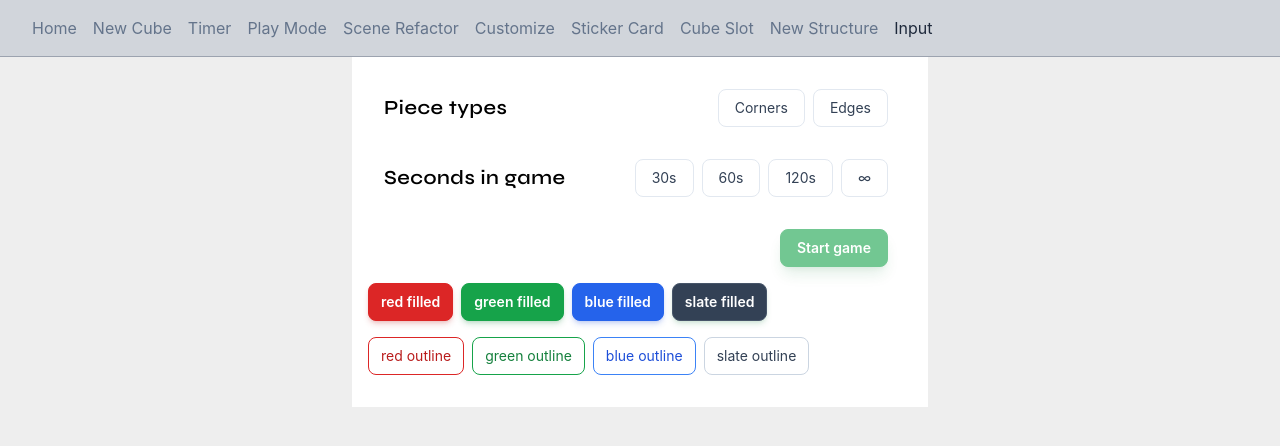
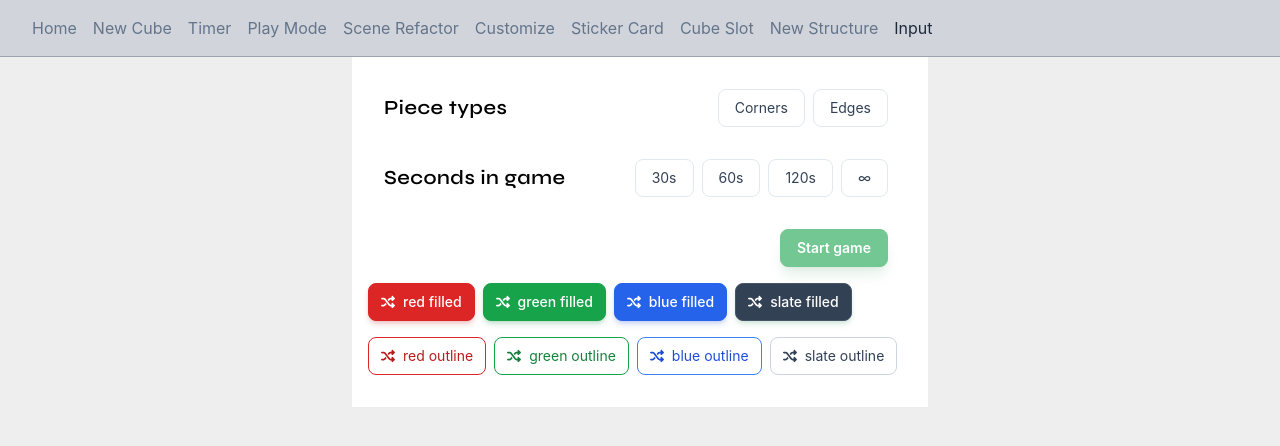
Before and after one commit to McHeisenburglar/rubiks-cube-3d-vite, a React (Vite) app: page /rubiks-cube-3d-vite/input-elements in a window 1280 px wide. Shown: the top 446 px of the page. Built offline with nearby package versions, Linux system fonts and the light colour scheme.

Commit message:
Add icon placement prop to NewButton.

```diff
--- a/src/components/input/InputPage.tsx
+++ b/src/components/input/InputPage.tsx
@@ -1,5 +1,5 @@
 import { FontAwesomeIcon } from "@fortawesome/react-fontawesome";
-import { faCheck } from "@fortawesome/free-solid-svg-icons";
+import { faCheck, faShuffle } from "@fortawesome/free-solid-svg-icons";
 import React, { useState } from "react";
 import { NewButton } from "../play-mode/NewButton";
 
@@ -235,6 +235,7 @@ const Main = () => {
                                             <NewButton
                                                 onClick={() => {}}
                                                 color={color}
+                                                icon={faShuffle}
                                                 style={style}
                                             >
                                                 {color} {style}
--- a/src/components/play-mode/NewButton.tsx
+++ b/src/components/play-mode/NewButton.tsx
@@ -5,40 +5,31 @@ import { FontAwesomeIcon } from "@fortawesome/react-fontawesome";
 interface NewButtonProps {
     children: ChildElement;
     icon?: IconDefinition;
+    iconPlacement?: "left" | "right";
     color?: "slate" | "blue" | "green" | "red";
     style?: "filled" | "outline";
     onClick: () => void;
 }
 
-type CSSMap<A extends string, B extends string> = {
-    [keyA in A]: {
-        [keyB in B]: string;
-    };
-};
-
 export const NewButton: React.FC<NewButtonProps> = ({
     children,
     icon,
+    iconPlacement = "left",
     color = "grey",
     style = "outline",
     onClick,
 }) => {
-    // const style = "filled";
-    // const color = "grey";
-
     const handleClick = (e: React.MouseEvent) => {
         (e.currentTarget as HTMLButtonElement).blur();
         onClick();
     };
 
-    type MyType = Record<typeof style, string>;
-
-    const defaultStyles: MyType = {
-        filled: "shadow-md text-white font-semibold",
+    const styleClasses: Record<typeof style, string> = {
+        filled: "shadow-md text-white font-medium",
         outline: "border",
     };
 
-    const colors: CSSMap<typeof style, typeof color> = {
+    const colorClasses: Record<typeof style, Record<typeof color, string>> = {
         filled: {
             slate: "border-slate-600  shadow-green-700/15 border bg-slate-700",
             blue: "border-blue-600  shadow-blue-700/20 border bg-blue-600",
@@ -59,11 +50,16 @@ export const NewButton: React.FC<NewButtonProps> = ({
 
     return (
         <button
-            className={`${spacing}  ${typography} ${transition} ${defaultStyles[style]} ${colors[style][color]}`}
+            className={`${spacing}  ${typography} ${transition} ${styleClasses[style]} ${colorClasses[style][color]}`}
             onClick={handleClick}
         >
-            {icon && <FontAwesomeIcon icon={icon} className="mr-2" />}
+            {icon && iconPlacement === "left" && (
+                <FontAwesomeIcon icon={icon} className="mr-2" />
+            )}
             {children}
+            {icon && iconPlacement === "right" && (
+                <FontAwesomeIcon icon={icon} className="ml-2" />
+            )}
         </button>
     );
 };
```
